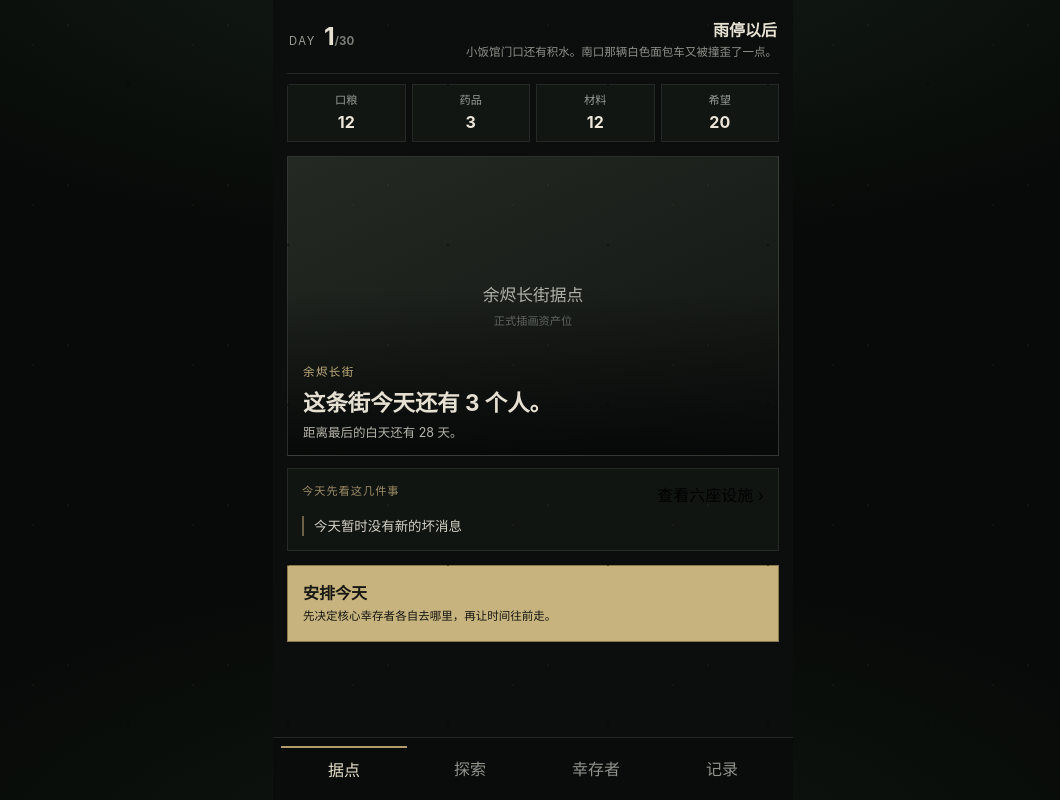
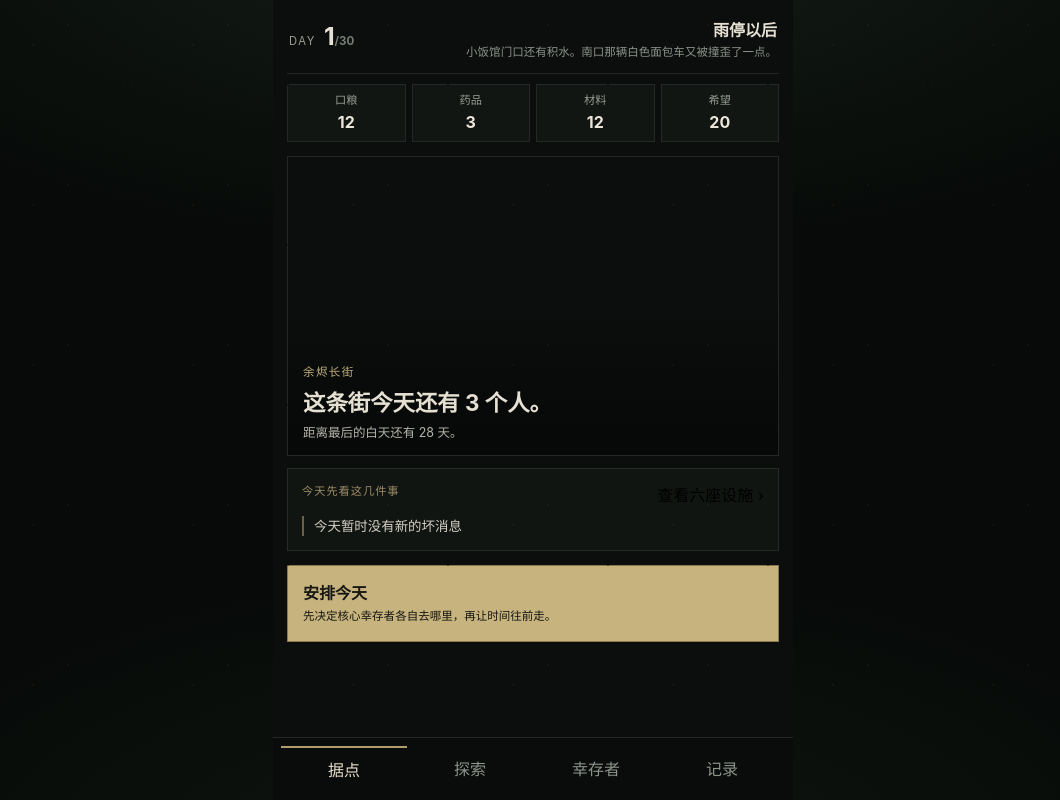
Before and after one commit to Lorenzo-Holmes/Ember-Street, a React (Vite) app: page / in a window 1280 px wide. Shown: the whole page, without its empty margins (107-1167 px from the left). Built offline with nearby package versions, Linux system fonts and the light colour scheme.

Commit message:
refactor(ui-v1): render home and building art from direct sprites

```diff
--- a/src/ui/v1/HomeBaseView.tsx
+++ b/src/ui/v1/HomeBaseView.tsx
@@ -2,7 +2,7 @@ import { useMemo, useState } from 'react';
 import type { BuildingId, GameState } from '../../game/types';
 import { V060_BUILDINGS, canUpgradeBuilding, upgradeBuilding } from '../../game/v060/buildings';
 import { communitySupportSummary, selectCommunitySupportMode } from '../../game/v060/community';
-import { buildingVisual } from '../visualAssets';
+import { buildingVisual, visualAssetStyle, type VisualAsset } from '../visualAssets';
 import './home-base.css';
 
 export type V1NavTarget = 'home' | 'explore' | 'survivors' | 'records';
@@ -18,11 +18,10 @@ const BUILDING_CONDITION = ['还没收拾', '刚能用', '收拾得像样', '已
 const conditionLabel = (level: number) => BUILDING_CONDITION[Math.max(0, Math.min(3, level))];
 const corePresent = (state: GameState) => state.survivors.filter((survivor) => survivor.condition !== 'dead' && survivor.condition !== 'missing').length;
 
-function ArtFrame({ src, label, className = '' }: { src?: string; label: string; className?: string }) {
+function ArtFrame({ asset, label, className = '' }: { asset?: VisualAsset; label: string; className?: string }) {
   return (
-    <div className={`v1-art-frame ${className}`} aria-label={label}>
-      {src ? <img src={src} alt="" onError={(event) => { event.currentTarget.style.display = 'none'; }} /> : null}
-      <div className="v1-art-frame__fallback"><span>{label}</span><small>正式插画资产位</small></div>
+    <div className={`v1-art-frame ${className}`} aria-label={label} style={visualAssetStyle(asset)}>
+      {!asset ? <div className="v1-art-frame__fallback"><span>{label}</span><small>插画暂缺</small></div> : null}
     </div>
   );
 }
@@ -95,7 +94,7 @@ function BuildingList({ state, onCommit, onBack }: Pick<HomeBaseViewProps, 'stat
           const asset = buildingVisual(id);
           return (
             <article className="v1-building" key={id}>
-              <ArtFrame src={asset?.path} label={definition.name} className="v1-building__art" />
+              <ArtFrame asset={asset} label={definition.name} className="v1-building__art" />
               <div className="v1-building__body">
                 <div className="v1-building__headline"><div><span>{definition.name}</span><h2>{level ? definition.levels[level - 1].title : '还没收拾'}</h2></div><b>{conditionLabel(level)}</b></div>
                 <p>{level ? definition.levels[level - 1].unlock : '现在只剩一副空架子。把这里重新收拾出来，夜里才多一种能依靠的东西。'}</p>
@@ -149,7 +148,7 @@ export default function HomeBaseView({ state, onCommit, onNavigate }: HomeBaseVi
       </section>
 
       <section className="v1-home-hero">
-        <ArtFrame src={shelterAsset?.path} label="余烬长街据点" className="v1-home-hero__art" />
+        <ArtFrame asset={shelterAsset} label="余烬长街据点" className="v1-home-hero__art" />
         <div className="v1-home-hero__copy">
           <span>余烬长街</span>
           <h1>{state.day === 29 ? '天黑前，把该做的都做完。' : `这条街今天还有 ${total} 个人。`}</h1>
```
